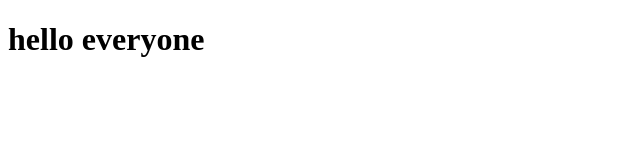
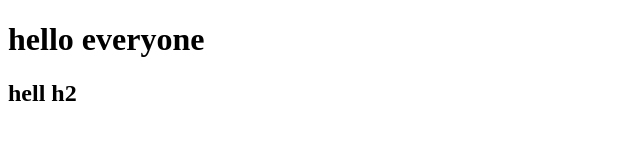
Before and after one commit to AnshulWakodikar/VsToGit, a plain HTML site: page index.html in a window 1280 px wide. Shown: the whole page, without its empty margins (0-640 px from the left). Drawn offline with Linux system fonts and the light colour scheme.

Commit message:
changing h2

```diff
--- a/index.html
+++ b/index.html
@@ -8,5 +8,6 @@
 </head>
 <body>
     <h1>hello everyone</h1>
+    <h2>hell h2</h2>
 </body>
 </html>
```
